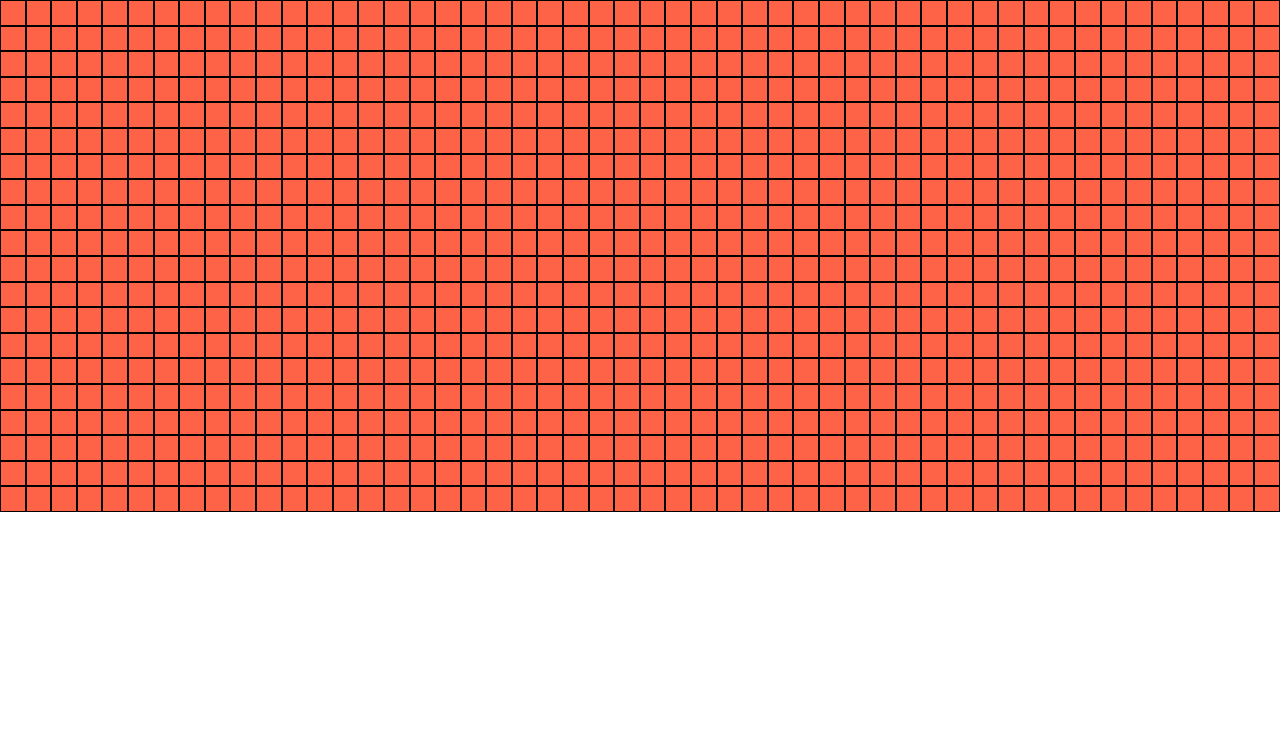
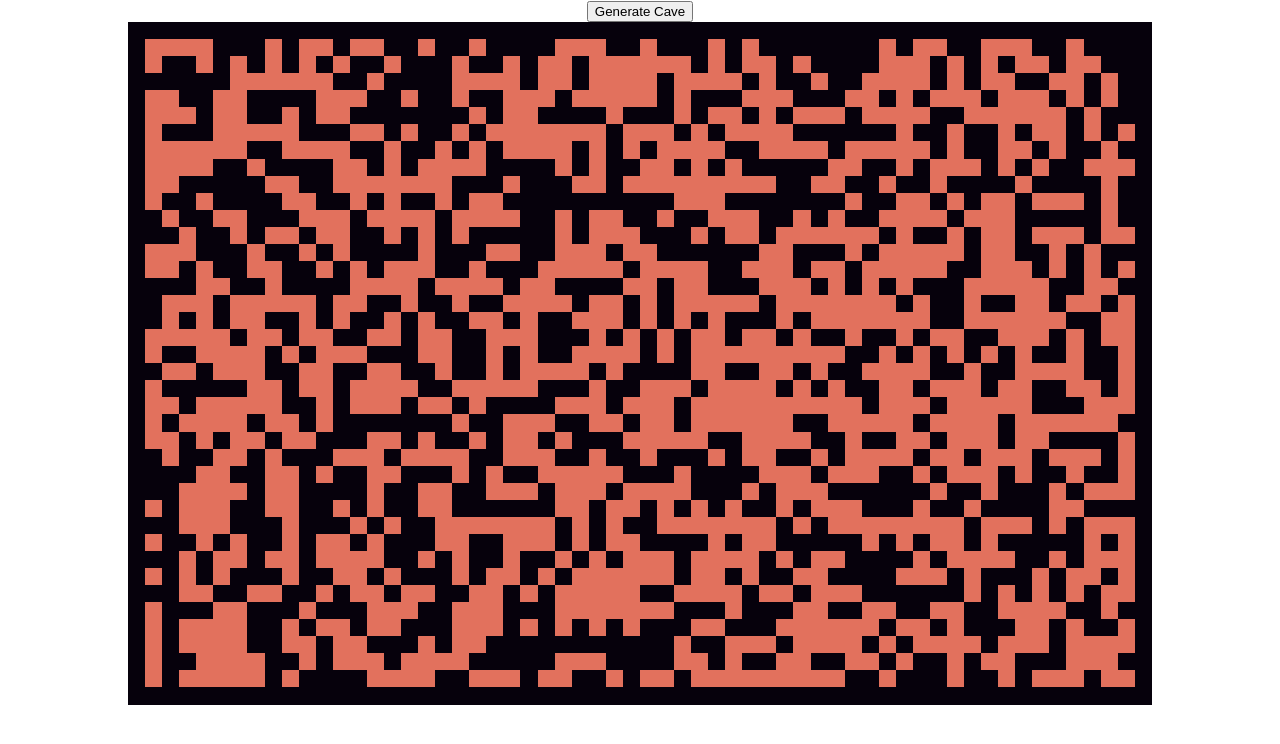
Before and after one commit to SeanMombo/Algo-Visual, a React (Create React App) app: page / in a window 1280 px wide. Shown: the top 744 px of the page. Built offline with nearby package versions, Linux system fonts and the light colour scheme.

Commit message:
line by line visualization of cave gen

```diff
--- a/package.json
+++ b/package.json
@@ -6,6 +6,7 @@
     "@testing-library/jest-dom": "^4.2.4",
     "@testing-library/react": "^9.3.2",
     "@testing-library/user-event": "^7.1.2",
+    "lodash": "^4.17.15",
     "node-sass": "^4.13.1",
     "react": "^16.12.0",
     "react-dom": "^16.12.0",
--- a/public/index.html
+++ b/public/index.html
@@ -3,11 +3,14 @@
   <head>
     <meta charset="utf-8" />
     <link rel="icon" href="%PUBLIC_URL%/favicon.ico" />
-    <meta name="viewport" content="width=device-width, initial-scale=1" />
+    <meta
+      name="viewport"
+      content="width=device-width, initial-scale=1, minimum-scale=1, maximum-scale=3"
+    />
     <meta name="theme-color" content="#000000" />
     <meta
-      name="description"
-      content="Web site created using create-react-app"
+      name="Interactive Algorithm Visualizer"
+      content="Visualize interesting CS Algorithms"
     />
     <link rel="apple-touch-icon" href="%PUBLIC_URL%/logo192.png" />
     <!--
--- /dev/null
+++ b/src/components/algorithms/cave.jsx
@@ -0,0 +1,46 @@
+import { WIDTH, HEIGHT } from "../visualizer/visualizer.component";
+
+const lodash = require("lodash");
+
+const birthLimit = 4;
+const deathLimit = 3;
+
+export function generateCave(grid) {
+  const clone = Array.from(Array(HEIGHT), () => new Array(WIDTH));
+
+  for (let row = 1; row < HEIGHT - 1; row++) {
+    for (let col = 1; col < WIDTH - 1; col++) {
+      const nbs = getSum(grid, row, col);
+
+      if (grid[row][col].isWall) {
+        if (nbs < deathLimit) {
+          clone[row][col] = 0;
+        } else {
+          clone[row][col] = 1;
+        }
+      } else {
+        if (nbs > birthLimit) {
+          clone[row][col] = 1;
+        } else {
+          clone[row][col] = 0;
+        }
+      }
+    }
+  }
+
+  return clone;
+}
+
+function getSum(grid, row, col) {
+  let sum = 0;
+  for (let j = -1; j <= 1; j++) {
+    for (let i = -1; i <= 1; i++) {
+      const xx = col + i;
+      const yy = row + j;
+      if (i === 0 && j === 0) continue;
+      else if (yy < 0 || yy >= HEIGHT || xx < 0 || xx >= WIDTH) {
+      } else if (grid[yy][xx].isWall) sum++;
+    }
+  }
+  return sum;
+}
--- a/src/components/visualizer/node/node.component.jsx
+++ b/src/components/visualizer/node/node.component.jsx
@@ -2,7 +2,7 @@ import React from "react";
 
 import "./node.styles.scss";
 
-class Node extends React.Component {
+export default class Node extends React.Component {
   render() {
     const {
       col,
@@ -17,7 +17,7 @@ class Node extends React.Component {
 
     return (
       <div
-        id={`${row}-${col}`}
+        id={`node-${row}-${col}`}
         className={`node ${extraClass}`}
         onMouseDown={() => onMouseDown(row, col)}
         onMouseEnter={() => onMouseEnter(row, col)}
@@ -26,5 +26,3 @@ class Node extends React.Component {
     );
   }
 }
-
-export default Node;
--- a/src/components/visualizer/node/node.styles.scss
+++ b/src/components/visualizer/node/node.styles.scss
@@ -7,12 +7,10 @@
 // }
 
 .node {
-  background: tomato;
-  border: 1px solid black;
+  background: #e2715d;
+  //   border: 0.5px solid black;
   color: white;
-  font-weight: bold;
-  font-size: 1.5em;
-  text-align: center;
+
   flex: 1 0 auto;
   height: auto;
 }
@@ -24,5 +22,9 @@
 }
 
 .wall {
-  background: black;
+  background: #06010c;
 }
+
+.visited {
+  background-color: rgb(235, 180, 31);
+}
--- a/src/components/visualizer/visualizer.component.jsx
+++ b/src/components/visualizer/visualizer.component.jsx
@@ -1,76 +1,104 @@
 import React from "react";
 import Node from "./node/node.component";
+import { generateCave } from "../algorithms/cave";
+
 import "./visualizer.styles.scss";
 
+export const WIDTH = 60;
+export const HEIGHT = 40;
+
 class Visualizer extends React.Component {
-  constructor(props) {
-    super(props);
+  constructor() {
+    super();
 
     this.state = {
       grid: [],
-      mouseDown: false
+      mouseIsPressed: false
     };
   }
 
   // create initial grid
   componentDidMount() {
-    const grid = [];
-    for (let row = 0; row < 20; row++) {
-      const curRow = [];
-      for (let col = 0; col < 50; col++) {
-        curRow.push(this.createNode(row, col));
-      }
-      grid.push(curRow);
-    }
+    const grid = createGrid();
     this.setState({ grid });
   }
 
-  createNode(row, col) {
-    return {
-      row,
-      col,
-      isWall: false
-    };
-  }
-
   handleMouseDown(row, col) {
-    const newGrid = this.state.grid.slice();
-    const node = newGrid[row][col];
-    const newNode = {
-      ...node,
-      isWall: !node.isWall
-    };
-    newGrid[row][col] = node;
-
-    this.setState({ grid: newGrid, mouseDown: true });
+    const newGrid = getNewGridWithWallToggled(this.state.grid, row, col);
+    this.setState({ grid: newGrid, mouseIsPressed: true });
   }
 
   handleMouseEnter(row, col) {
-    if (!this.state.mouseDown) return;
-
-    const newGrid = this.state.grid.slice();
-    const node = newGrid[row][col];
-    const newNode = {
-      ...node,
-      isWall: !node.isWall
-    };
-    newGrid[row][col] = newNode;
-
+    if (!this.state.mouseIsPressed) return;
+    const newGrid = getNewGridWithWallToggled(this.state.grid, row, col);
     this.setState({ grid: newGrid });
   }
+
   handleMouseUp() {
-    this.setState({ mouseDown: false });
+    this.setState({ mouseIsPressed: false });
   }
 
+  visualizeCaveGeneration() {
+    const boolGrid = generateCave(this.state.grid);
+    this.animateCaveGeneration(boolGrid);
+  }
+
+  animateCaveGeneration(boolGrid) {
+    const t = 0.5;
+    for (let row = 0; row < HEIGHT; row++) {
+      for (let col = 0; col < WIDTH; col++) {
+        const val = boolGrid[row][col];
+        const el = document.getElementById(`node-${row}-${col}`);
+        setTimeout(() => {
+          if (
+            val === 1 ||
+            row === 0 ||
+            col === 0 ||
+            row === HEIGHT - 1 ||
+            col === WIDTH - 1
+          ) {
+            el.classList.add("wall");
+          } else {
+            el.classList.remove("wall");
+          }
+
+          el.classList.add("visited");
+        }, t * col + row * (t * WIDTH));
+
+        setTimeout(() => {
+          el.classList.remove("visited");
+        }, t * col + row * (t * WIDTH) + 20);
+      }
+    }
+    setTimeout(() => {
+      for (let row = 0; row < HEIGHT; row++) {
+        for (let col = 0; col < WIDTH; col++) {
+          setNewGrid(this.state.grid, row, col, boolGrid[row][col]);
+        }
+      }
+    }, t * HEIGHT * WIDTH);
+
+    // for (let i = 0; i <= visitedNodesInOrder.length; i++) {
+    //   setTimeout(() => {
+    //     const node = visitedNodesInOrder[i];
+    //     document.getElementById(`node-${node.row}-${node.col}`).className =
+    //       'node node-visited';
+    //   }, 10 * i);
+    // }
+  }
   render() {
-    const { grid } = this.state;
+    const { grid, mouseIsPressed } = this.state;
 
     return (
-      <div className="visualizer">
+      <>
+        <button onClick={() => this.visualizeCaveGeneration()}>
+          Generate Cave
+        </button>
+
         <div className="grid">
           {grid.map((row, rowIx) => {
             return (
-              <div className="rowContainer">
+              <div key={rowIx} className="rowContainer">
                 {row.map((node, nodeIx) => {
                   const { row, col, isWall } = node;
                   return (
@@ -79,6 +107,7 @@ class Visualizer extends React.Component {
                       col={col}
                       row={row}
                       isWall={isWall}
+                      mouseIsPressed={mouseIsPressed}
                       onMouseDown={(row, col) => this.handleMouseDown(row, col)}
                       onMouseEnter={(row, col) =>
                         this.handleMouseEnter(row, col)
@@ -91,9 +120,58 @@ class Visualizer extends React.Component {
             );
           })}
         </div>
-      </div>
+      </>
     );
   }
 }
 
+const createNode = (row, col) => {
+  return {
+    row,
+    col,
+    isWall:
+      Math.random() > 0.55 ||
+      row === 0 ||
+      col === 0 ||
+      row === HEIGHT - 1 ||
+      col === WIDTH - 1
+        ? true
+        : false
+  };
+};
+
+const createGrid = () => {
+  const grid = [];
+  for (let row = 0; row < HEIGHT; row++) {
+    const currentRow = [];
+    for (let col = 0; col < WIDTH; col++) {
+      currentRow.push(createNode(row, col));
+    }
+    grid.push(currentRow);
+  }
+  return grid;
+};
+
+const getNewGridWithWallToggled = (grid, row, col) => {
+  const newGrid = grid.slice();
+  const node = newGrid[row][col];
+  const newNode = {
+    ...node,
+    isWall: !node.isWall
+  };
+  newGrid[row][col] = newNode;
+  return newGrid;
+};
+
+const setNewGrid = (grid, row, col, val) => {
+  const newGrid = grid.slice();
+  const node = newGrid[row][col];
+  const newNode = {
+    ...node,
+    isWall: val
+  };
+  newGrid[row][col] = newNode;
+  return newGrid;
+};
+
 export default Visualizer;
--- a/src/components/visualizer/visualizer.styles.scss
+++ b/src/components/visualizer/visualizer.styles.scss
@@ -1,13 +1,7 @@
-// .visualizer {
-//   display: flex;
-// }
-
-// .grid {
-//   display: grid;
-//   grid-template-columns: repeat(60, 1fr);
-//   grid-column-gap: 0px;
-//   grid-row-gap: 0px;
-// }
+.grid {
+  margin: auto;
+  width: 80%;
+}
 
 .rowContainer {
   padding: 0;
```
Also changed, not shown: 1 other file (tests, documents, lock files or other folders).
